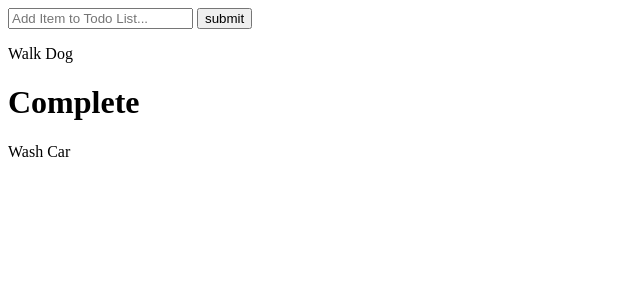
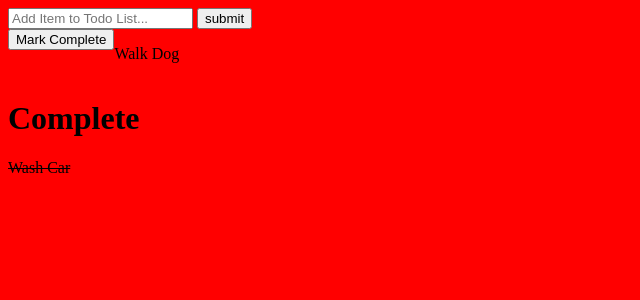
Before and after one commit to Rdore88/Todo-List-nodejs, a Node server app: page /list in a window 1280 px wide. Shown: the top 300 px of the page, without its empty margins (0-640 px from the left). Run offline with Node 20, Linux system fonts and the light colour scheme.

Commit message:
Added basic css, gave id's to items and added functionality to change compelte status.

```diff
--- a/main.js
+++ b/main.js
@@ -14,8 +14,8 @@ app.use(validator());
 
 todoList = {
   "items": [
-    {"item": "Wash Car", "complete": true},
-    {"item": "Walk Dog", "complete": false}
+    {"id": 1, "item": "Wash Car", "complete": true},
+    {"id": 2, "item": "Walk Dog", "complete": false}
   ]
 };
 
@@ -24,7 +24,13 @@ app.get('/list', function(req, res){
 });
 
 app.post('/list', function(req, res){
-  todoList.items.push({"item": req.body.item, "complete": false});
+  let i = todoList.items.length + 1;
+  todoList.items.push({"id": i, "item": req.body.item, "complete": false});
+  res.redirect('/list');
+});
+
+app.get("/list/:id", function(){
+  todoList.items[req.params.id -1].complete = true;
   res.redirect('/list');
 });
 
--- /dev/null
+++ b/public/css/list.css
@@ -0,0 +1,23 @@
+body{
+  background-color: red;
+}
+
+.list-container{
+  display: flex;
+  flex-direction: column;
+  justify-content: center;
+}
+
+.new{
+  display: flex;
+  flex-direction: row;
+
+}
+
+.new p{
+  flex-basis: 45%;
+}
+
+.new button{
+  flex-basis: 45%;
+}
```
Also changed, not shown: public/views/list.mustache (+9 -1 lines).
